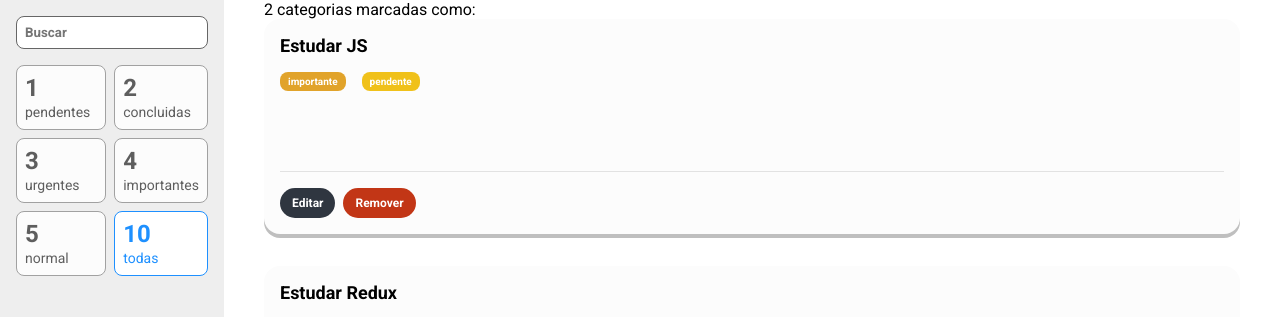
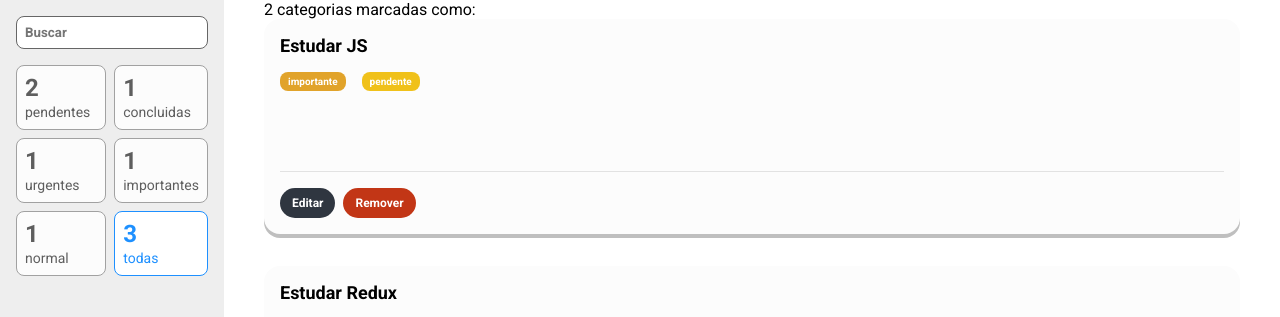
Before and after one commit to analoosena/My-tasks, a React (Vite) app: page / in a window 1280 px wide. Shown: the top 317 px of the page. Built offline with nearby package versions, Linux system fonts and the light colour scheme.

Commit message:
making filters

```diff
--- a/src/components/FiltroCard/index.tsx
+++ b/src/components/FiltroCard/index.tsx
@@ -1,14 +1,45 @@
-import * as S from './styles'
+import { useDispatch, useSelector } from "react-redux";
+import * as S from "./styles";
+import * as enums from "../../utils/enums/Tarefa";
+import { alterarFiltro } from "../../store/reducers/filtro";
+import { RootReducer } from "../../store";
 
 export type Props = {
-  ativo?:boolean
-  contador: number
-  legenda: string
-}
-const FiltroCard = ({ativo, contador, legenda}:Props) =>(
-  <S.Card ativo={ativo}>
-    <S.Contador>{contador}</S.Contador>
-    <S.Label>{legenda}</S.Label>
-  </S.Card>
-)
-export default FiltroCard
+  legenda: string;
+  criterio: "prioridade" | "status" | "todas";
+  valor?: enums.Prioridade | enums.Status;
+};
+const FiltroCard = ({ legenda, criterio, valor }: Props) => {
+  const dispatch = useDispatch();
+  const filtrar = () => {
+    dispatch(alterarFiltro({ criterio, valor }));
+  };
+  const { filtro, tarefas } = useSelector((state: RootReducer) => state);
+
+  const verificaEstaAtivo = () => {
+    const mesmoCriterio = filtro.criterio === criterio;
+    const mesmoValor = filtro.valor === valor;
+    return mesmoCriterio && mesmoValor;
+  };
+
+  const contarTarefas = () => {
+    if(criterio === 'todas') return tarefas.itens.length
+    if(criterio === 'prioridade'){
+      return tarefas.itens.filter((item)=> item.prioridade === valor).length
+    }
+    if(criterio === 'status'){
+      return tarefas.itens.filter((item)=> item.status === valor).length
+    }
+  }
+
+  const estaAtivo = verificaEstaAtivo();
+  const contador = contarTarefas()
+
+  return (
+    <S.Card ativo={estaAtivo} onClick={filtrar}>
+      <S.Contador>{contador}</S.Contador>
+      <S.Label>{legenda}</S.Label>
+    </S.Card>
+  );
+};
+export default FiltroCard;
--- a/src/components/FiltroCard/styles.ts
+++ b/src/components/FiltroCard/styles.ts
@@ -1,15 +1,16 @@
 import styled from "styled-components";
 
-import { Props } from "./index";
+type Props = {
+  ativo: boolean;
+};
 
-type PropsSemLegendaEContador = Omit<Props, 'contador'| 'legenda'>
-
-export const Card = styled.div<PropsSemLegendaEContador >`
+export const Card = styled.div<Props>`
   padding: 8px;
   border: 1px solid ${(props) => (props.ativo ? "#1E90FF" : "#a1a1a1")};
   background-color: ${(props) => (props.ativo ? "#fff" : "#fcfcfc")};
   color: ${(props) => (props.ativo ? "#1E90FF" : "#5e5e5e")};
   border-radius: 8px;
+  cursor: pointer;
 `;
 
 export const Contador = styled.span`
--- a/src/containers/BarraLateral/index.tsx
+++ b/src/containers/BarraLateral/index.tsx
@@ -3,6 +3,7 @@
 import * as S from "./styles";
 import { alteraTermoBusca } from "../../store/reducers/filtro";
 import { RootReducer } from "../../store";
+import * as enums from "../../utils/enums/Tarefa";
 
 const BarraLateral = () => {
   const dispatch = useDispatch();
@@ -17,12 +18,32 @@
           onChange={(evento) => dispatch(alteraTermoBusca(evento.target.value))}
         />
         <S.Filtros>
-          <FiltroCard legenda="pendentes" contador={1} />
-          <FiltroCard legenda="concluidas" contador={2} />
-          <FiltroCard legenda="urgentes" contador={3} />
-          <FiltroCard legenda="importantes" contador={4} />
-          <FiltroCard legenda="normal" contador={5} />
-          <FiltroCard legenda="todas" contador={10} ativo />
+          <FiltroCard
+            valor={enums.Status.PENDENTE}
+            criterio="status"
+            legenda="pendentes"
+          />
+          <FiltroCard
+            valor={enums.Status.CONCLUIDA}
+            criterio="status"
+            legenda="concluidas"
+          />
+          <FiltroCard
+            valor={enums.Prioridade.URGENTE}
+            criterio="prioridade"
+            legenda="urgentes"
+          />
+          <FiltroCard
+            valor={enums.Prioridade.IMPORTANTE}
+            criterio="prioridade"
+            legenda="importantes"
+          />
+          <FiltroCard
+            valor={enums.Prioridade.NORMAL}
+            criterio="prioridade"
+            legenda="normal"
+          />
+          <FiltroCard criterio="todas" legenda="todas" />
         </S.Filtros>
       </div>
     </S.Aside>
--- a/src/containers/ListaDeTarefas/index.tsx
+++ b/src/containers/ListaDeTarefas/index.tsx
@@ -6,15 +6,33 @@
 
 const ListaDeTarefas = () => {
   const { itens } = useSelector((state: RootReducer) => state.tarefas);
-  const { termoBusca } = useSelector((state: RootReducer) => state.filtro);
+  const { termoBusca, criterio, valor } = useSelector(
+    (state: RootReducer) => state.filtro
+  );
 
   const filtraTarefas = () => {
-    return itens.filter(
-      (item) =>
-        item.titulo
-          .toLocaleLowerCase()
-          .search(termoBusca.toLocaleLowerCase()) >= 0
-    );
+    let tarefasFiltradas = itens;
+    if (termoBusca !== undefined) {
+      tarefasFiltradas = tarefasFiltradas.filter(
+        (item) =>
+          item.titulo
+            .toLocaleLowerCase()
+            .search(termoBusca.toLocaleLowerCase()) >= 0
+      );
+
+      if (criterio === "prioridade") {
+        tarefasFiltradas = tarefasFiltradas.filter(
+          (item) => item.prioridade === valor
+        );
+      } else if (criterio === "status") {
+        tarefasFiltradas = tarefasFiltradas.filter(
+          (item) => item.status === valor
+        );
+      }
+      return tarefasFiltradas;
+    } else {
+      return itens;
+    }
   };
   return (
     <Container>
--- a/src/store/reducers/filtro.ts
+++ b/src/store/reducers/filtro.ts
@@ -3,24 +3,28 @@
 import * as enums from "../../utils/enums/Tarefa";
 
 type FiltroState = {
-  termoBusca:string,
-  criterioFiltragem: 'prioridade' | 'status' | 'todas',
-  valor?: enums.Prioridade | enums.Status
-}
+  termoBusca?: string;
+  criterio: "prioridade" | "status" | "todas";
+  valor?: enums.Prioridade | enums.Status;
+};
 
 const initialState: FiltroState = {
-  termoBusca:'',
-  criterioFiltragem: 'todas'
-}
+  termoBusca: "",
+  criterio: "todas",
+};
 const filtroSlice = createSlice({
-  name:'filtro',
+  name: "filtro",
   initialState,
-  reducers:{
-    alteraTermoBusca:(state, action:PayloadAction<string>) => {
-      state.termoBusca = action.payload
-    }
-  }
-})
+  reducers: {
+    alteraTermoBusca: (state, action: PayloadAction<string>) => {
+      state.termoBusca = action.payload;
+    },
+    alterarFiltro: (state, action: PayloadAction<FiltroState>) => {
+      state.criterio = action.payload.criterio;
+      state.valor = action.payload.valor;
+    },
+  },
+});
 
-export const {alteraTermoBusca} =filtroSlice.actions
+export const { alteraTermoBusca, alterarFiltro } = filtroSlice.actions;
 export default filtroSlice.reducer;
```
